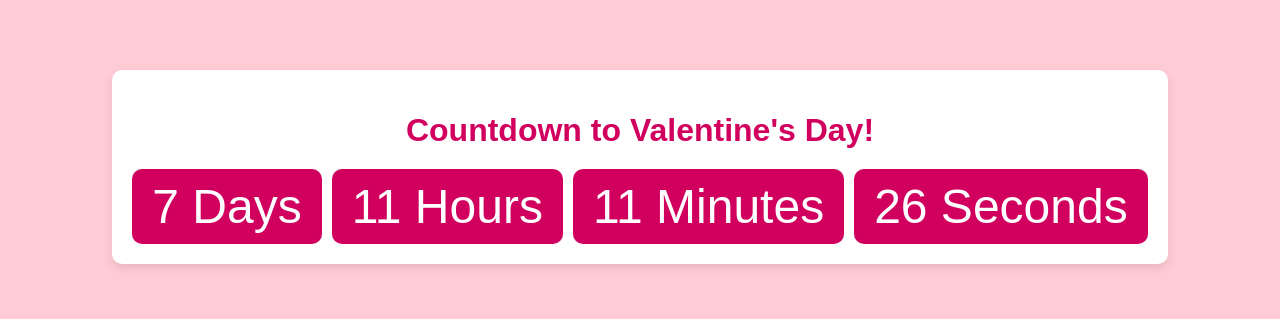
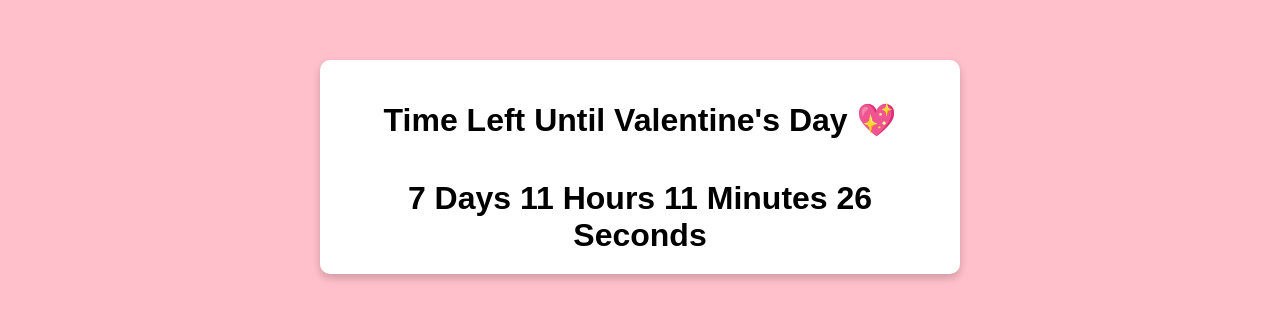
Before and after one commit to hiroloverboy/valentines-cd, a plain HTML site: page index.html in a window 1280 px wide. Shown: the part 233-552 px from the top of the page. Drawn offline with Linux system fonts and the light colour scheme.

Commit message:
Add files via upload

```diff
--- a/index.html
+++ b/index.html
@@ -3,18 +3,13 @@
 <head>
     <meta charset="UTF-8">
     <meta name="viewport" content="width=device-width, initial-scale=1.0">
-    <title>Valentine's Day Countdown</title>
+    <title>Valentine's Countdown</title>
     <link rel="stylesheet" href="style.css">
 </head>
 <body>
     <div class="container">
-        <h1>Countdown to Valentine's Day!</h1>
-        <div id="countdown">
-            <div id="days"></div>
-            <div id="hours"></div>
-            <div id="minutes"></div>
-            <div id="seconds"></div>
-        </div>
+        <h1>Time Left Until Valentine's Day 💖</h1>
+        <div id="countdown"></div>
     </div>
 
     <script src="script.js"></script>
--- a/script.js
+++ b/script.js
@@ -1,32 +1,27 @@
-// Set Valentine's Day (February 14, 2025)
-const valentineDate = new Date('February 14, 2025 00:00:00').getTime();
+// Set Valentine's Day date
+const valentineDate = new Date(new Date().getFullYear(), 1, 14, 0, 0, 0).getTime();
 
-// Function to update the countdown timer
 function updateCountdown() {
     const now = new Date().getTime();
     const timeLeft = valentineDate - now;
 
-    // Time calculations
+    // Calculate time left in days, hours, minutes, and seconds
     const days = Math.floor(timeLeft / (1000 * 60 * 60 * 24));
     const hours = Math.floor((timeLeft % (1000 * 60 * 60 * 24)) / (1000 * 60 * 60));
     const minutes = Math.floor((timeLeft % (1000 * 60 * 60)) / (1000 * 60));
     const seconds = Math.floor((timeLeft % (1000 * 60)) / 1000);
 
-    // Display the results
-    document.getElementById("days").innerHTML = `${days} Days`;
-    document.getElementById("hours").innerHTML = `${hours} Hours`;
-    document.getElementById("minutes").innerHTML = `${minutes} Minutes`;
-    document.getElementById("seconds").innerHTML = `${seconds} Seconds`;
+    // Display countdown
+    document.getElementById("countdown").innerHTML =
+        `${days} Days ${hours} Hours ${minutes} Minutes ${seconds} Seconds`;
 
-    // If the countdown is finished
+    // If countdown is over
     if (timeLeft < 0) {
+        document.getElementById("countdown").innerHTML = "Happy Valentine's Day! 💖";
         clearInterval(timer);
-        document.getElementById("countdown").innerHTML = "Happy Valentine's Day!";
     }
 }
 
-// Update the countdown every second
+// Update every second
 const timer = setInterval(updateCountdown, 1000);
-
-// Initial call to set the countdown immediately
-updateCountdown();
+updateCountdown(); // Run immediately when page loads
--- a/style.css
+++ b/style.css
@@ -1,7 +1,7 @@
+/* General Styles */
 body {
-    font-family: 'Arial', sans-serif;
-    background-color: #ffccd5; /* Light pink background */
-    color: #333;
+    background-color: pink;
+    font-family: Arial, sans-serif;
     text-align: center;
     display: flex;
     justify-content: center;
@@ -10,35 +10,46 @@ body {
     margin: 0;
 }
 
+/* Countdown Container */
 .container {
+    display: flex;
+    flex-direction: column;
+    align-items: center;
+    justify-content: center;
+    width: 90%;
+    max-width: 600px;
     padding: 20px;
-    background-color: white;
+    box-shadow: 0 4px 8px rgba(0, 0, 0, 0.2);
+    background: white;
     border-radius: 10px;
-    box-shadow: 0 4px 10px rgba(0, 0, 0, 0.1);
-    text-align: center;
 }
 
-h1 {
+/* Countdown Timer */
+#countdown {
     font-size: 2rem;
-    color: #d1005f; /* Pink color */
-    margin-bottom: 20px;
-}
-
-#countdown {
-    font-size: 3rem;
-    display: flex;
-    justify-content: space-around;
+    font-weight: bold;
     margin-top: 20px;
 }
 
-#countdown div {
-    background-color: #d1005f;
-    color: white;
-    padding: 10px 20px;
-    border-radius: 10px;
-    min-width: 80px;
+/* Responsive Design - Adjusts for Small Screens */
+@media (max-width: 600px) {
+    .container {
+        width: 95%;
+        max-width: 400px;
+    }
+
+    #countdown {
+        font-size: 1.5rem;
+    }
 }
 
-#countdown div:not(:last-child) {
-    margin-right: 10px;
+/* Extra Small Devices (Phones) */
+@media (max-width: 400px) {
+    h1 {
+        font-size: 1.5rem;
+    }
+
+    #countdown {
+        font-size: 1.2rem;
+    }
 }
```
